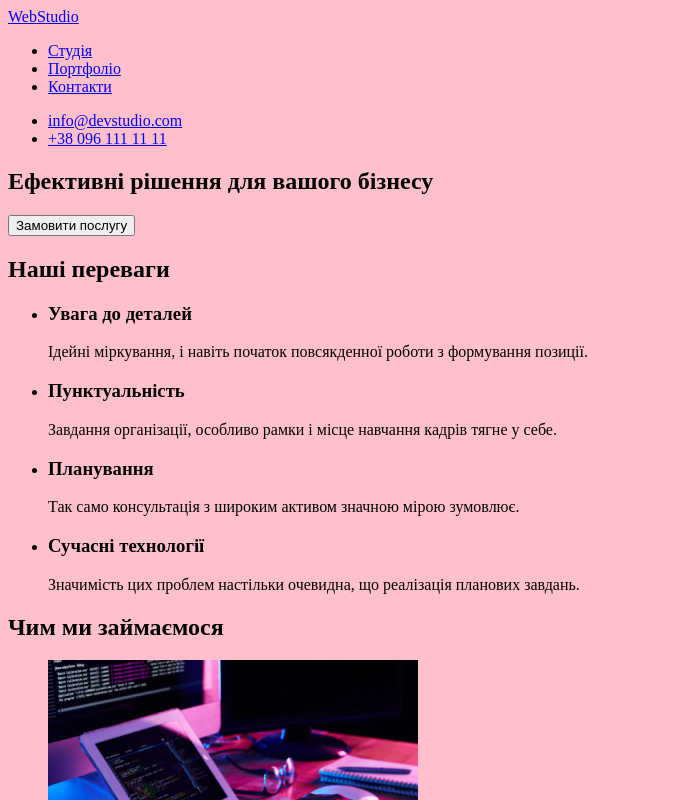
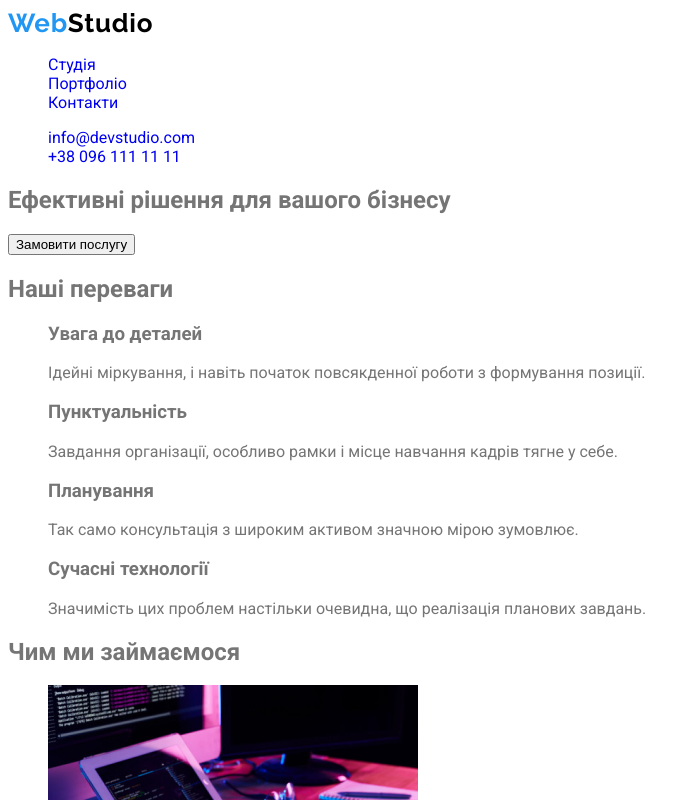
Before and after one commit to 7vet/web-studio, a plain HTML site: page index.html in a window 1280 px wide. Shown: the top 800 px of the page, without its empty margins (0-700 px from the left). Drawn offline with Linux system fonts and the light colour scheme.

Commit message:
Подключил шрифты

```diff
--- a/css/styles.css
+++ b/css/styles.css
@@ -1,3 +1,27 @@
 body {
-    background-color: pink;
+    font-family: 'Roboto', sans-serif;
+    background-color: #ffffff;
+    color: #757575;
 }
+
+ul {
+    list-style: none;
+}
+
+a {
+    text-decoration: none;
+}
+
+.logo {
+    font-family: 'Raleway', sans-serif;
+    font-style: normal;
+    font-weight: 700;
+    font-size: 26px;
+    line-height: 31px;
+    letter-spacing: 0.03em;
+    color: #000000;
+}
+
+.logo-web {
+    color: #2196F3;
+}
--- a/index.html
+++ b/index.html
@@ -4,6 +4,11 @@
     <meta charset="UTF-8">
     <meta http-equiv="X-UA-Compatible" content="IE=edge">
     <meta name="viewport" content="width=device-width, initial-scale=1.0">
+
+    <link rel="preconnect" href="https://fonts.googleapis.com">
+    <link rel="preconnect" href="https://fonts.gstatic.com" crossorigin>
+    <link href="https://fonts.googleapis.com/css2?family=Raleway:wght@700&family=Roboto:wght@400;500;700;900&display=swap" rel="stylesheet">
+
     <title>Web Studio</title>
     <link rel="stylesheet" href="./css/styles.css">
 </head>
@@ -12,18 +17,21 @@
     <!-- Шапка -->
     <header>
         <nav>
-            <a href="./index.html">WebStudio</a>
-            <ul>
+            <a href="./index.html" class="logo"><span class="logo-web">Web</span>Studio</a>
+            <ul class="site-nav">
                 <li><a href="./index.html">Студія</a></li>
                 <li><a href="#">Портфоліо</a></li>
                 <li><a href="#">Контакти</a></li>
             </ul>
         </nav>
-        <ul>
+        <ul class="auth">
             <li><a href="mailto:info@devstudio.com">info@devstudio.com</a></li>
             <li><a href="tel:+380961111111">+38 096 111 11 11</a></li>
         </ul>
+    </header>
 
+    <!-- Унікальний контент  -->
+    <main>
         <!-- Герой -->
         <section>
             <h1>Ефективні рішення для вашого бізнесу</h1>
@@ -86,11 +94,11 @@
                 </li>
             </ul>
         </section>
-    </header>
+    </main>
 
     <!-- Підвал -->
     <footer>
-        <a href="./index.html">WebStudio</a>
+        <a href="./index.html" class="logo"><span class="logo-web">Web</span>Studio</a>
         <address>
             <ul>
                 <li>
```
